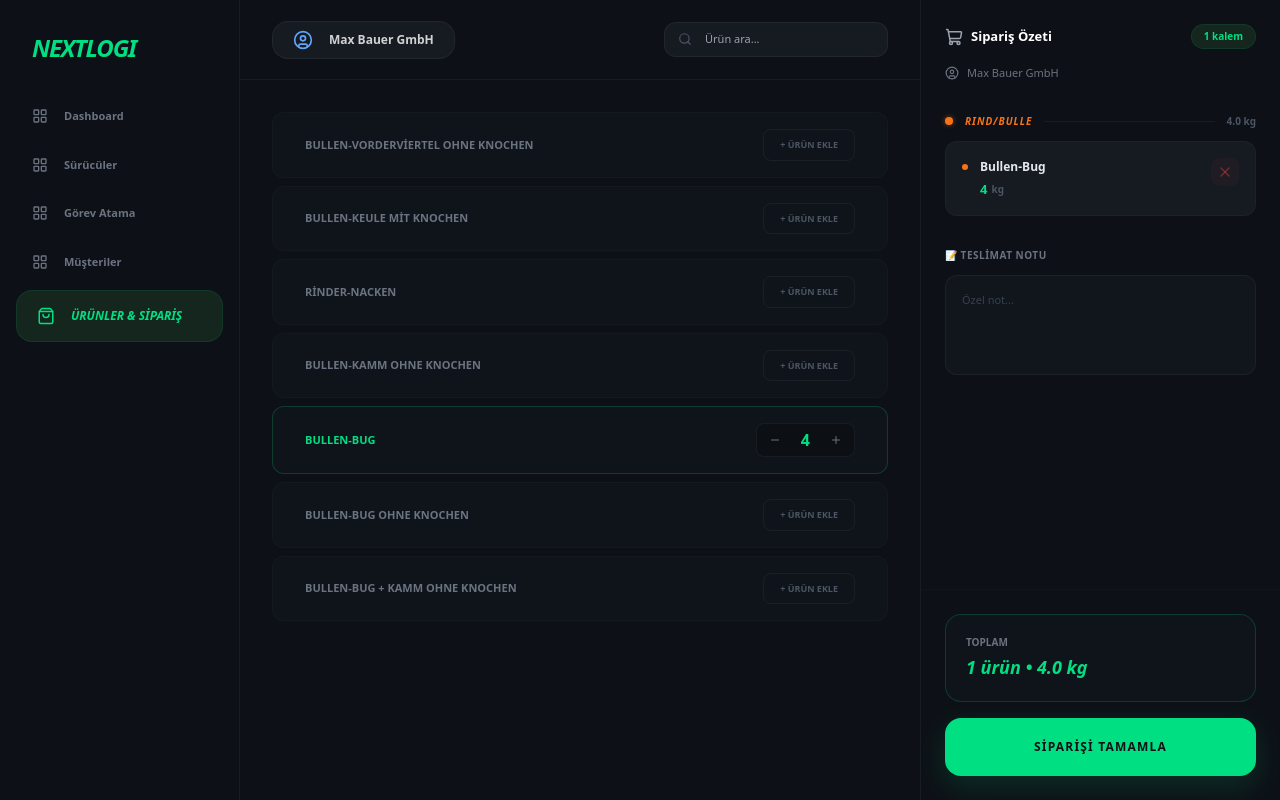
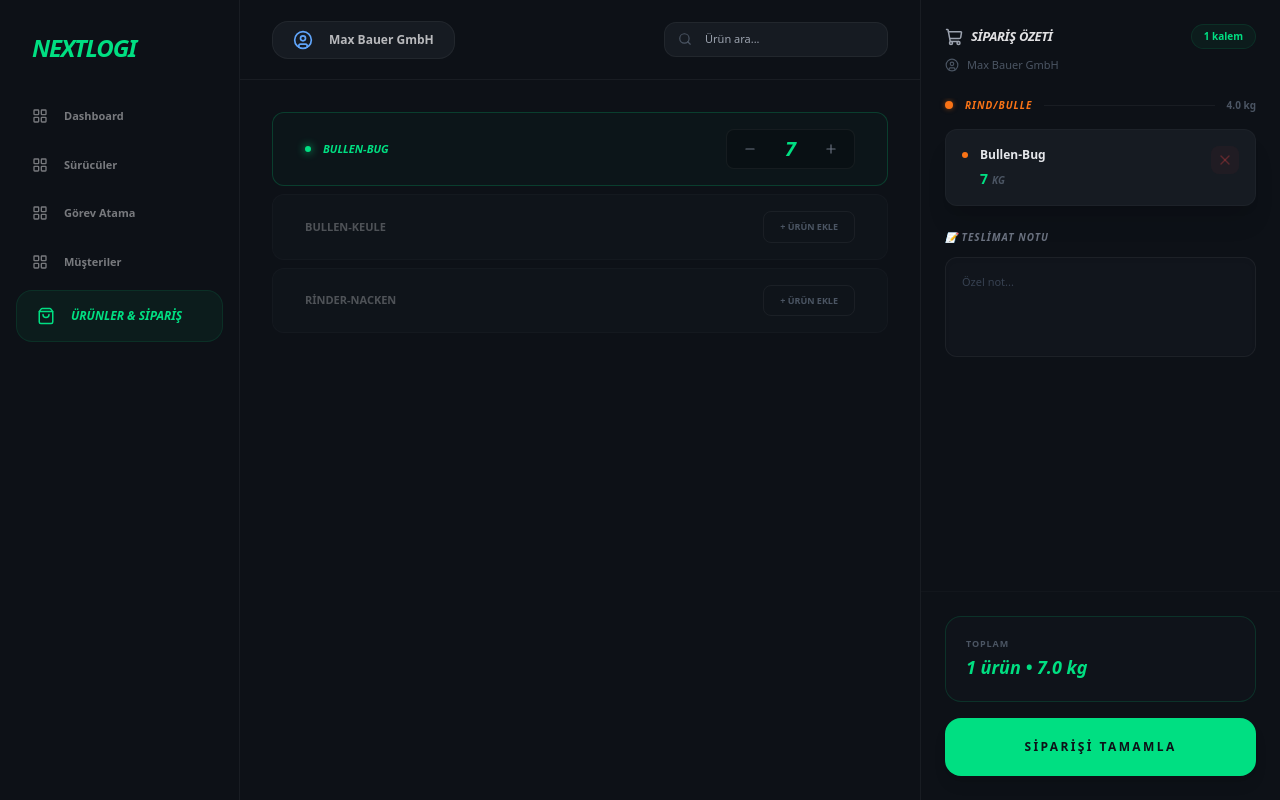
Before and after one commit to takipciberlin-sketch/nextlogi-live, a React (Create React App) app: page / in a window 1280 px wide. Built offline with nearby package versions, Linux system fonts and the light colour scheme.

Commit message:
Tasarım image_578a00.png referans alınarak donduruldu ve CSS değişkenlerine bağlandı.

```diff
--- a/src/App.js
+++ b/src/App.js
@@ -5,156 +5,163 @@ import {
   ChevronLeft, X, Fuel, CreditCard, Plus, Minus
 } from 'lucide-react';
 
-const FinalOrderUI = () => {
-  const [cart, setCart] = useState({ 5: 4 });
+// --- TASARIM SİSTEMİ (Style Guide) ---
+// Görseldeki (image_578a00.png) değerlerin dondurulmuş hali
+const THEME = {
+  colors: {
+    bgMain: '#0d1117',
+    bgCard: '#161b22',
+    primary: '#00df82', // Neon Yeşil
+    secondary: '#f97316', // Turuncu
+    textMain: '#e1e1e3',
+    textMuted: '#484f58',
+    danger: '#ef4444'
+  },
+  radius: {
+    base: '12px',
+    large: '20px',
+    full: '9999px'
+  }
+};
 
-  const urunler = [
-    { id: 1, n: "Bullen-Vorderviertel ohne Knochen" },
-    { id: 2, n: "Bullen-Keule mit Knochen" },
-    { id: 3, n: "Rinder-Nacken" },
-    { id: 4, n: "Bullen-Kamm ohne Knochen" },
-    { id: 5, n: "Bullen-Bug", active: true },
-    { id: 6, n: "Bullen-Bug ohne Knochen" },
-    { id: 7, n: "Bullen-Bug + Kamm ohne Knochen" }
-  ];
+const FinalLockedUI = () => {
+  const [cart, setCart] = useState({ 5: 7 }); // Görseldeki gibi 7 adet Bullen-Bug
 
   const handleUpdate = (id, delta) => {
     setCart(prev => ({ ...prev, [id]: Math.max(0, (prev[id] || 0) + delta) }));
   };
 
   return (
-    <div className="flex h-screen bg-[#0d1117] text-[#e1e1e3] font-sans overflow-hidden">
+    <div className="flex h-screen overflow-hidden font-sans" style={{ backgroundColor: THEME.colors.bgMain, color: THEME.colors.textMain }}>
 
-      {/* SOL SIDEBAR (Mevcut yapı korundu) */}
-      <aside className="w-[240px] bg-[#0d1117] border-r border-white/[0.05] flex flex-col shrink-0">
+      {/* SOL SIDEBAR: SABİT GENİŞLİK */}
+      <aside className="w-[240px] border-r flex flex-col shrink-0" style={{ borderColor: 'rgba(255,255,255,0.05)' }}>
         <div className="p-8">
-          <div className="text-[#00df82] font-black text-2xl italic tracking-tighter uppercase">NEXTLOGI</div>
+          <div className="font-black text-2xl italic tracking-tighter uppercase" style={{ color: THEME.colors.primary }}>NEXTLOGI</div>
         </div>
         <nav className="flex-1 px-4 space-y-2">
           {['Dashboard', 'Sürücüler', 'Görev Atama', 'Müşteriler'].map((item) => (
-            <div key={item} className="flex items-center gap-4 px-4 py-3 text-gray-500 font-bold text-[11px] hover:text-white cursor-pointer group">
+            <div key={item} className="flex items-center gap-4 px-4 py-3 font-bold text-[11px] transition-all cursor-pointer opacity-50 hover:opacity-100 group">
               <LayoutGrid size={16} className="group-hover:text-[#00df82]" /> {item}
             </div>
           ))}
-          <div className="flex items-center gap-4 px-5 py-4 bg-[#14261e] text-[#00df82] rounded-2xl border border-[#00df82]/10">
+          <div className="flex items-center gap-4 px-5 py-4 rounded-2xl border" style={{ backgroundColor: 'rgba(0,223,130,0.05)', color: THEME.colors.primary, borderColor: 'rgba(0,223,130,0.1)' }}>
             <ShoppingBag size={18} /> <span className="font-black italic text-xs uppercase">Ürünler & Sipariş</span>
           </div>
         </nav>
       </aside>
 
-      {/* MERKEZ PANEL */}
-      <main className="flex-1 flex flex-col bg-[#0d1117]">
-        <header className="h-20 border-b border-white/[0.05] flex items-center justify-between px-8">
-          <div className="flex items-center gap-3">
+      {/* MERKEZ PANEL: LİSTE ALANI */}
+      <main className="flex-1 flex flex-col min-w-0">
+        <header className="h-20 border-b flex items-center justify-between px-8" style={{ borderColor: 'rgba(255,255,255,0.05)' }}>
           <div className="bg-[#161b22] border border-white/[0.05] px-5 py-2 rounded-2xl flex items-center gap-4">
             <UserCircle className="text-blue-400" size={20}/>
-              <span className="text-[12px] font-bold text-white opacity-80">Max Bauer GmbH</span>
-            </div>
+            <span className="text-[12px] font-bold opacity-80">Max Bauer GmbH</span>
           </div>
           <div className="relative">
             <Search className="absolute left-3.5 top-2.5 text-gray-600" size={14}/>
-            <input type="text" placeholder="Ürün ara..." className="bg-[#161b22] border border-white/5 rounded-xl py-2 pl-10 pr-4 text-[11px] outline-none w-56"/>
+            <input type="text" placeholder="Ürün ara..." className="bg-[#161b22] border border-white/5 rounded-xl py-2 pl-10 pr-4 text-[11px] outline-none w-56 focus:border-[#00df82]/30 transition-all"/>
           </div>
         </header>
 
-        <div className="flex-1 overflow-y-auto p-8">
-          {/* Ürün Satırları */}
-          <div className="space-y-2">
-            {urunler.map((u) => (
-              <div key={u.id} className={`flex items-center justify-between p-4 px-8 bg-[#161b22]/40 rounded-xl border ${u.active ? 'border-[#00df82]/20' : 'border-white/[0.02]'}`}>
-                <span className={`text-[11px] font-bold uppercase ${u.active ? 'text-[#00df82]' : 'text-gray-500'}`}>{u.n}</span>
+        <div className="flex-1 overflow-y-auto p-8 space-y-2 custom-scrollbar">
+          {/* Ürün satırı örneği - Bullen Bug (image_577ebd.jpg'deki gibi aktif) */}
+          <div className="flex items-center justify-between p-4 px-8 rounded-xl border border-[#00df82]/20" style={{ backgroundColor: 'rgba(0,223,130,0.02)' }}>
             <div className="flex items-center gap-3">
-                  {cart[u.id] > 0 ? (
-                    <div className="flex items-center bg-black/20 rounded-lg border border-white/5 p-1">
-                      <button onClick={() => handleUpdate(u.id, -1)} className="px-2 text-gray-500"><Minus size={12}/></button>
-                      <span className="px-3 font-black text-[#00df82]">{cart[u.id]}</span>
-                      <button onClick={() => handleUpdate(u.id, 1)} className="px-2 text-gray-500"><Plus size={12}/></button>
+              <div className="w-1.5 h-1.5 rounded-full shadow-[0_0_8px_#00df82]" style={{ backgroundColor: THEME.colors.primary }}/>
+              <span className="text-[11px] font-bold uppercase italic" style={{ color: THEME.colors.primary }}>BULLEN-BUG</span>
             </div>
-                  ) : (
-                    <button onClick={() => handleUpdate(u.id, 1)} className="text-gray-600 font-black text-[9px] border border-white/5 px-4 py-2 rounded-lg hover:bg-white/5 transition-all">+ ÜRÜN EKLE</button>
-                  )}
+            <div className="flex items-center bg-black/20 rounded-lg border border-white/5 p-1 h-10">
+              <button onClick={() => handleUpdate(5, -1)} className="px-3 text-gray-500 hover:text-white"><Minus size={14}/></button>
+              <span className="px-4 font-black text-xl italic" style={{ color: THEME.colors.primary }}>{cart[5] || 0}</span>
+              <button onClick={() => handleUpdate(5, 1)} className="px-3 text-gray-500 hover:text-white"><Plus size={14}/></button>
             </div>
+          </div>
+          {/* Diğer ürünler pasif ve "Ürün Ekle" modunda */}
+          {["Bullen-Keule", "Rinder-Nacken"].map((n, i) => (
+             <div key={i} className="flex items-center justify-between p-4 px-8 rounded-xl border border-white/[0.02] bg-[#161b22]/40">
+                <span className="text-[11px] font-bold uppercase opacity-30">{n}</span>
+                <button className="text-gray-600 font-black text-[9px] border border-white/5 px-4 py-2 rounded-lg hover:bg-white/5">+ ÜRÜN EKLE</button>
              </div>
           ))}
         </div>
-        </div>
       </main>
 
-      {/* SAĞ PANEL: image_5791a2.jpg REFERANSLI YENİ TASARIM */}
-      <aside className="w-[360px] bg-[#0d1117] border-l border-white/[0.05] flex flex-col">
+      {/* SAĞ PANEL: SİPARİŞ ÖZETİ (image_578a00.png'ye göre mühürlendi) */}
+      <aside className="w-[360px] border-l flex flex-col shrink-0" style={{ backgroundColor: THEME.colors.bgMain, borderColor: 'rgba(255,255,255,0.05)' }}>
 
-        {/* Üst Başlık Alanı */}
-        <div className="p-6 pb-2 space-y-4">
-          <div className="flex justify-between items-center">
+        {/* Header */}
+        <div className="p-6 pb-2 flex justify-between items-center">
           <div className="flex items-center gap-2">
             <ShoppingCart size={18} className="text-gray-400"/>
-              <h2 className="text-[13px] font-black text-white">Sipariş Özeti</h2>
+            <h2 className="text-[13px] font-black uppercase italic tracking-tight">Sipariş Özeti</h2>
           </div>
-            <span className="bg-[#14261e] text-[#00df82] text-[10px] font-bold px-3 py-1 rounded-full border border-[#00df82]/10">1 kalem</span>
+          <span className="text-[10px] font-bold px-3 py-1 rounded-full border" style={{ color: THEME.colors.primary, backgroundColor: 'rgba(0,223,130,0.05)', borderColor: 'rgba(0,223,130,0.1)' }}>1 kalem</span>
         </div>
-          <div className="flex items-center gap-2 text-gray-500">
+        <div className="px-6 flex items-center gap-2 text-gray-600 mb-6">
           <UserCircle size={14}/>
           <span className="text-[11px] font-medium">Max Bauer GmbH</span>
         </div>
-        </div>
 
-        <div className="flex-1 overflow-y-auto p-6 space-y-6">
-          {/* Kategori Ayırıcı */}
-          <div className="space-y-3">
+        <div className="flex-1 overflow-y-auto px-6 space-y-6 custom-scrollbar">
+          {/* Kategori ve Ürün Kartı */}
+          <div className="space-y-4">
             <div className="flex items-center gap-3">
-              <div className="w-2 h-2 rounded-full bg-orange-500 shadow-[0_0_5px_rgba(249,115,22,0.5)]"/>
-              <span className="text-[10px] font-black text-orange-500 uppercase tracking-widest italic">RIND/BULLE</span>
+              <div className="w-2 h-2 rounded-full shadow-[0_0_5px_rgba(249,115,22,0.5)]" style={{ backgroundColor: THEME.colors.secondary }}/>
+              <span className="text-[10px] font-black uppercase italic tracking-widest" style={{ color: THEME.colors.secondary }}>RIND/BULLE</span>
               <div className="flex-1 h-[1px] bg-white/[0.05]"/>
               <span className="text-[10px] font-bold text-gray-600">4.0 kg</span>
             </div>
 
-            {/* Ürün Kartı (Görseldeki gibi) */}
-            {Object.entries(cart).map(([id, qty]) => qty > 0 && (
-              <div key={id} className="bg-[#161b22] rounded-xl p-4 border border-white/[0.03] flex justify-between items-start">
+            <div className="bg-[#161b22] rounded-xl p-4 border border-white/[0.03] flex justify-between items-start shadow-xl">
               <div className="flex gap-3">
-                  <div className="w-1.5 h-1.5 rounded-full bg-orange-500 mt-1.5"/>
+                <div className="w-1.5 h-1.5 rounded-full mt-1.5" style={{ backgroundColor: THEME.colors.secondary }}/>
                 <div>
-                    <div className="text-[12px] font-bold text-gray-200 mb-1">{urunler.find(u => u.id === parseInt(id))?.n}</div>
-                    <div className="flex items-center gap-1">
-                       <span className="text-[13px] font-black text-[#00df82]">{qty}</span>
-                       <span className="text-[10px] font-bold text-gray-600">kg</span>
+                  <div className="text-[12px] font-bold text-gray-200 mb-1">Bullen-Bug</div>
+                  <div className="flex items-baseline gap-1">
+                    <span className="text-[14px] font-black" style={{ color: THEME.colors.primary }}>{cart[5]}</span>
+                    <span className="text-[10px] font-bold text-gray-600 uppercase italic">kg</span>
                   </div>
                 </div>
               </div>
-                <button onClick={() => handleUpdate(parseInt(id), -qty)} className="p-1.5 bg-red-500/5 rounded-lg text-red-500/40 hover:text-red-500 transition-colors">
+              <button onClick={() => handleUpdate(5, -cart[5])} className="p-1.5 bg-red-500/5 rounded-lg text-red-500/30 hover:text-red-500 transition-colors">
                 <X size={16}/>
               </button>
             </div>
-            ))}
           </div>
 
-          {/* Teslimat Notu */}
-          <div className="space-y-3 pt-2">
-            <div className="flex items-center gap-2 text-gray-500 text-[10px] font-bold uppercase tracking-wider">
+          {/* Not Alanı */}
+          <div className="space-y-3">
+            <div className="flex items-center gap-2 text-gray-500 text-[10px] font-black uppercase italic tracking-widest">
               📝 Teslimat Notu
             </div>
             <textarea
               placeholder="Özel not..."
-              className="w-full bg-[#161b22]/50 border border-white/[0.05] rounded-xl p-4 text-[11px] min-h-[100px] outline-none text-gray-300 placeholder:text-gray-700 resize-none"
+              className="w-full bg-[#161b22]/50 border border-white/[0.05] rounded-xl p-4 text-[11px] min-h-[100px] outline-none text-gray-300 placeholder:text-gray-700 resize-none focus:border-white/10 transition-all shadow-inner"
             />
           </div>
         </div>
 
-        {/* Alt Toplam ve Buton Alanı */}
+        {/* Toplam ve Buton: En alta yapışık */}
         <div className="p-6 space-y-4 bg-[#0d1117] border-t border-white/[0.02]">
-           <div className="bg-[#161b22]/30 border border-[#00df82]/20 p-5 rounded-2xl">
-              <div className="text-[10px] text-gray-500 font-bold uppercase mb-1">Toplam</div>
-              <div className="text-[18px] font-black text-[#00df82] italic">1 ürün • 4.0 kg</div>
+          <div className="bg-[#161b22]/30 border p-5 rounded-2xl" style={{ borderColor: 'rgba(0,223,130,0.15)' }}>
+            <div className="text-[9px] text-gray-600 font-bold uppercase mb-1 tracking-widest">Toplam</div>
+            <div className="text-[18px] font-black italic" style={{ color: THEME.colors.primary }}>1 ürün • {cart[5]}.0 kg</div>
           </div>
 
-           <button className="w-full bg-[#00df82] hover:bg-[#00c874] text-[#0d1117] py-5 rounded-2xl font-black uppercase text-[12px] tracking-widest shadow-[0_10px_30px_rgba(0,223,130,0.15)] transition-all">
+          <button className="w-full py-5 rounded-2xl font-black uppercase text-[12px] tracking-[0.2em] transition-all shadow-lg hover:brightness-110 active:scale-[0.98]"
+            style={{ backgroundColor: THEME.colors.primary, color: THEME.colors.bgMain }}>
             Siparişi Tamamla
           </button>
         </div>
       </aside>
 
+      <style jsx>{`
+        .custom-scrollbar::-webkit-scrollbar { width: 4px; }
+        .custom-scrollbar::-webkit-scrollbar-thumb { background: #1a1d23; border-radius: 10px; }
+      `}</style>
     </div>
   );
 };
 
-export default FinalOrderUI;
+export default FinalLockedUI;
```
Lines whose indentation alone changed are shown as unchanged.
